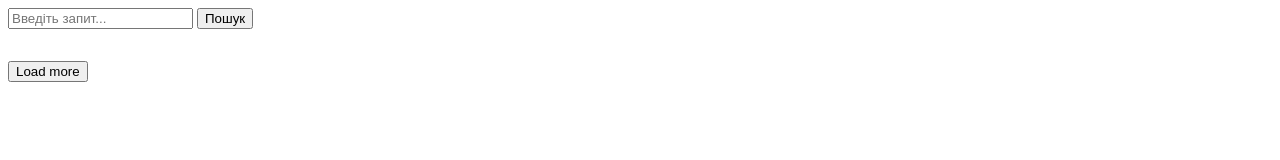
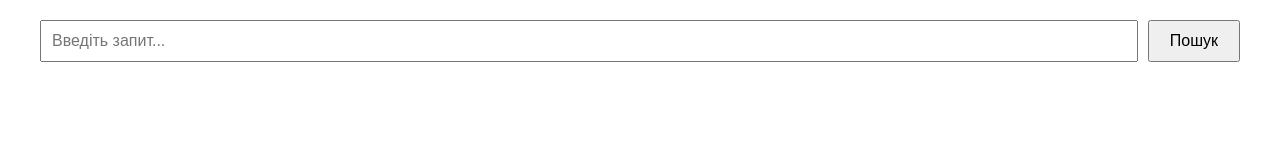
Before and after one commit to JaneBee24/goit-js-hw-12, a plain HTML site: page index.html in a window 1280 px wide. Drawn offline with Linux system fonts and the light colour scheme.

Commit message:
Deploying to gh-pages from @ JaneBee24/goit-js-hw-12@8dfbe4223f3221fac8397b6cbbc40cb7f43e79aa 🚀

```diff
--- /dev/null
+++ b/assets/index-BK4TlsoD.css
@@ -0,0 +1 @@
+body{font-family:Arial,sans-serif;padding:20px;max-width:1200px;margin:0 auto}.form{display:flex;gap:10px;margin-bottom:20px}input[type=text]{flex-grow:1;padding:10px;font-size:16px}button{padding:10px 20px;font-size:16px;cursor:pointer}.gallery{display:grid;grid-template-columns:repeat(auto-fill,minmax(300px,1fr));gap:20px;list-style:none;padding:0}.gallery-item{border:1px solid #ddd;border-radius:8px;overflow:hidden;background:#fff;box-shadow:0 2px 4px #0000001a}.gallery-link{display:block}.gallery-image{width:100%;height:200px;object-fit:cover;display:block}.image-info{padding:10px;font-size:14px}.loader{display:block;margin:20px auto;width:40px;height:40px;border:4px solid #ccc;border-top-color:#333;border-radius:50%;animation:spin 1s linear infinite}.loader.hidden{display:none}@keyframes spin{to{transform:rotate(360deg)}}.load-more{display:block;margin:20px auto;padding:10px 20px;font-size:16px;cursor:pointer}.load-more.hidden{display:none}
--- a/assets/index-Lf8sY1iT.css
+++ /dev/null
@@ -1 +0,0 @@
-.gallery{display:flex;flex-wrap:wrap;gap:20px;justify-content:center}.gallery-item{width:300px;background:#fff;border-radius:10px;overflow:hidden;box-shadow:0 4px 8px #0000001a}.gallery-image{width:100%;height:200px;object-fit:cover}.image-info{display:flex;justify-content:space-between;padding:10px;font-size:14px}
--- a/index.html
+++ b/index.html
@@ -7,7 +7,7 @@
   <script type="module" crossorigin src="/goit-js-hw-12/index.js"></script>
   <link rel="modulepreload" crossorigin href="/goit-js-hw-12/assets/vendor-CrlV4O_2.js">
   <link rel="stylesheet" crossorigin href="/goit-js-hw-12/assets/vendor-CWKLx11g.css">
-  <link rel="stylesheet" crossorigin href="/goit-js-hw-12/assets/index-Lf8sY1iT.css">
+  <link rel="stylesheet" crossorigin href="/goit-js-hw-12/assets/index-BK4TlsoD.css">
 </head>
 <body>
 
```
